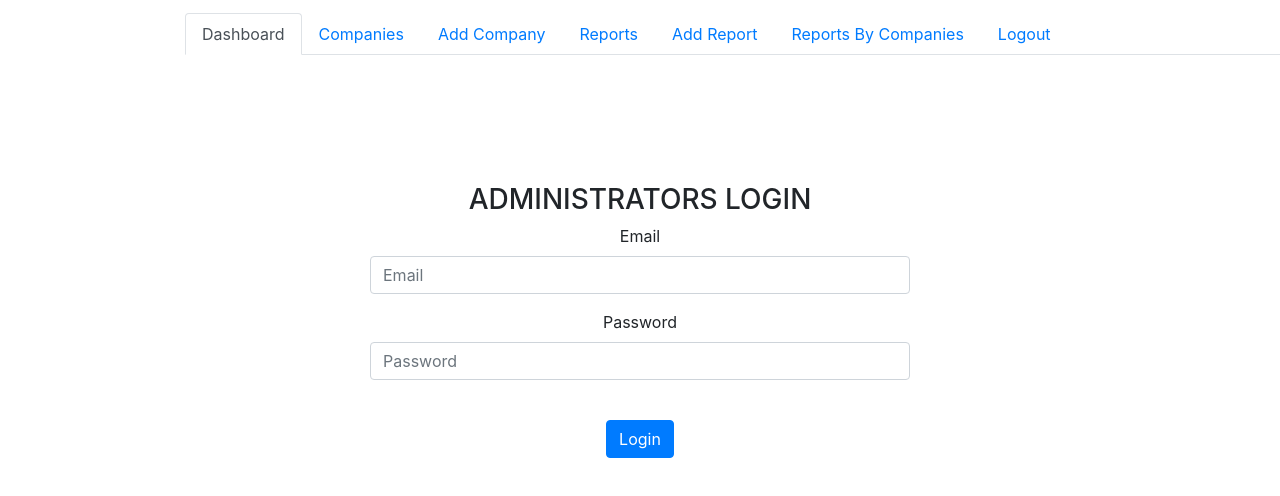
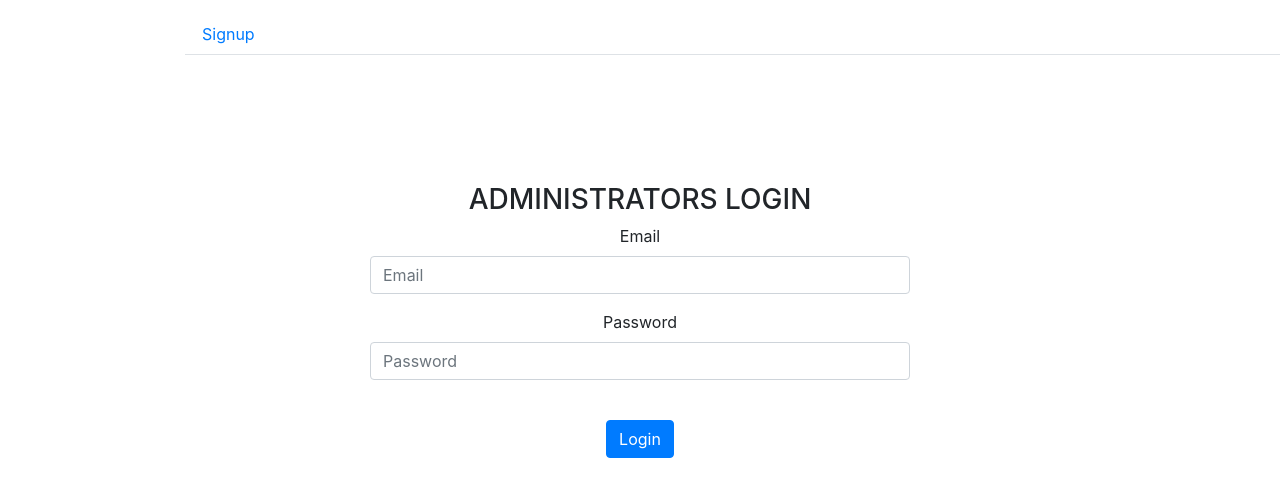
Before and after one commit to hayjay/strs_frontend_, a React (Create React App) app: page / in a window 1280 px wide. Shown: the top 496 px of the page. Built offline with nearby package versions, Linux system fonts and the light colour scheme.

Commit message:
Restricted routes that requires user to be authenticated, completed authentication flow

```diff
--- a/src/App.js
+++ b/src/App.js
@@ -1,33 +1,47 @@
 import React, { Component } from 'react';
-import logo from './logo.svg';
 import './App.css';
 import AllCompanies from './components/AllCompanies';
-import { BrowserRouter, Switch, Route, matchPath } from 'react-router-dom';
+import { BrowserRouter, Switch, Route, Redirect } from 'react-router-dom';
 import Login from './components/Login';
 import Navbar from './components/Navbar';
 import ViewCompany from './components/ViewCompany';
 import AddCompany from './components/AddCompany';
 import Reports from './components/Reports';
-import ViewReport from './components/ViewReport';
 import ReportByCompany from './components/ReportByCompany';
 import AddReport from './components/AddReport';
+import Dashboard from './components/Dashboard';
+import { isAuthenticated } from './Utility/utils';
+
 
 class App extends Component {
   // const isLoginPathActive = this.props.match.path;
   render() {
+    const userAuth = isAuthenticated();
+
     return (
     <BrowserRouter>
       <div className="App">
 
         <Navbar/>
 
+        {
+          (!userAuth) ?
+           window.location.pathname.toLowerCase() === '/register'
+                        ? <Redirect to={{pathname: '/register', state: {from: this.props.location}}}/>
+                        : window.location.pathname.toLowerCase() === '/'
+                          ? ''
+                          : <Redirect to={{pathname: '/', state: {from: this.props.location}}}  />
+                      :  ''
+
+        }
+
         <Switch>
           <Route exact path="/" component={Login}/>
           <Route path="/all-companies" component={AllCompanies}/>
+          <Route path="/dashboard" component={Dashboard}/>
           <Route path="/view-company/microsoft" component={ViewCompany}/>
           <Route path="/add-company" component={AddCompany}/>
           <Route path="/reports" component={Reports}/>
-          <Route path="/view-report/00001" component={ViewReport}/>
           <Route path="/report-by-company/microsoft" component={ReportByCompany}/>
           <Route path="/report/create" component={AddReport}/>
         </Switch>
--- a/src/components/AddReport.js
+++ b/src/components/AddReport.js
@@ -1,5 +1,4 @@
 import React from 'react';
-import { Link, NavLink, withRouter } from 'react-router-dom';
 
 const AddCompany = () => {
     return (
--- a/src/components/AllCompanies.js
+++ b/src/components/AllCompanies.js
@@ -1,5 +1,5 @@
 import React from 'react';
-import { Link, NavLink, withRouter } from 'react-router-dom';
+import { Link } from 'react-router-dom';
 
 const AllCompanies = () => {
     return (
--- /dev/null
+++ b/src/components/Dashboard.js
@@ -0,0 +1,18 @@
+import React from 'react';
+import DashboardCard from './cards/DashboardCard';
+const Dashboard = () => {
+    return (
+        <div className="container" style={{ marginTop:'3%', marginLeft:'15%' }}>
+            <div className="row">
+                <DashboardCard title="TOTAL COMPANY" count="3"/>
+                <DashboardCard title="TOTAL REPORTS" count="10"/>
+            </div>
+            <br/><br/>
+            <div className="row">
+
+            </div>
+        </div>
+    )
+}
+
+export default Dashboard
--- a/src/components/Login.js
+++ b/src/components/Login.js
@@ -38,7 +38,7 @@ class Login extends Component {
 
         login(this.state)
             .then((res) => {
-                window.location = '/reports';
+                window.location = '/dashboard';
                 toast.success("Login Successful!", {
                         position : toast.POSITION.TOP_RIGHT
                 });
@@ -58,7 +58,7 @@ class Login extends Component {
         const userAuth = isAuthenticated();
         if(userAuth) {
             const { from } = this.props.location.state || {
-                from : { pathname : '/reports' }
+                from : { pathname : '/dashboard' }
             }
             /**
              * If user is already authenticated then the application should redirect the user to where he was coming from.
--- a/src/components/Navbar.js
+++ b/src/components/Navbar.js
@@ -1,56 +1,54 @@
-import React from 'react';
-import { Link, NavLink, withRouter } from 'react-router-dom';
+import React, { Component } from 'react';
+import { Link, withRouter } from 'react-router-dom';
+import { isAuthenticated } from '../Utility/utils';
 
-const Navbar = () => {
-    return (
-        <div className="container" style={{ marginTop:'1%'}}>
-            <ul class="nav nav-tabs" style={{ width:'130%', marginLeft:'100px'}}>
-                <li class="nav-item">
-                    <Link className="nav-link active" to="/">Dashboard</Link>
+class Navbar extends Component {
+    render() {
+        const navLinks = isAuthenticated() ? (
+            <>
+                <li className="nav-item">
+                            <Link className="nav-link active" to="/dashboard">Dashboard</Link>
                 </li>
-                <li class="nav-item">
+                <li className="nav-item">
                     <Link className="nav-link" to="/all-companies">Companies</Link>
                 </li>
-                <li class="nav-item">
+                <li className="nav-item">
                     <Link className="nav-link" to="/add-company">Add Company</Link>
                 </li>
 
-                <li class="nav-item">
-                    <Link class="nav-link" to="/reports">Reports</Link>
+                <li className="nav-item">
+                    <Link className="nav-link" to="/reports">Reports</Link>
                 </li>
-                <li class="nav-item">
-                    <Link class="nav-link" to="/report/create">Add Report</Link>
+                <li className="nav-item">
+                    <Link className="nav-link" to="/report/create">Add Report</Link>
                 </li>
-                <li class="nav-item">
-                    <Link class="nav-link" to="/report-by-company/microsoft">Reports By Companies</Link>
-                </li>
-                {/* <li class="nav-item">
-                    <a class="nav-link" href="#">My Profile</a>
-                </li> */}
-                <li class="nav-item">
-                    <a class="nav-link" href="#">Logout</a>
+                <li className="nav-item">
+                    <Link className="nav-link" to="/report-by-company/microsoft">Reports By Companies</Link>
                 </li>
 
-            </ul>
+                <li className="nav-item">
+                    <a className="nav-link" href="#">Logout</a>
+                </li>
+            </>
+        ) : (
+            <>
+                <li className="nav-item">
+                 <a className="nav-link" href="#">Signup</a>
+                </li>
+            </>
+        )
 
-            {/* <div className="" style={{ position:'relative' }}>
-                <input type="checkbox" id="switch" />
-                <label for="switch">Switch</label>
-            </div> */}
-        </div>
-    )
-}
+        return (
+            <div className="container" style={{ marginTop:'1%'}}>
+                <ul className="nav nav-tabs" style={{ width:'130%', marginLeft:'100px'}}>
+                    {navLinks}
+                </ul>
+            </div>
+        )
+    }
 
-const switchButtonLabekStyle = {
-    cursor: 'pointer',
-	textIndent: '-9999px',
-	width: '200px',
-	height: '100px',
-	background: 'grey',
-	display: 'block',
-	borderRadius: '100px',
-	position: 'relative'
 }
 
 
-export default withRouter(Navbar);
+
+export default Navbar;
--- a/src/components/ReportByCompany.js
+++ b/src/components/ReportByCompany.js
@@ -1,5 +1,4 @@
 import React from 'react';
-import { Link, NavLink, withRouter } from 'react-router-dom';
 
 const ReportByCompany = () => {
     return (
--- a/src/components/Reports.js
+++ b/src/components/Reports.js
@@ -1,5 +1,4 @@
 import React from 'react';
-import { Link, NavLink, withRouter } from 'react-router-dom';
 
 const Reports = () => {
     return (
--- a/src/components/ViewCompany.js
+++ b/src/components/ViewCompany.js
@@ -1,25 +1,24 @@
 import React from 'react';
-import { Link, NavLink, withRouter } from 'react-router-dom';
 
 const ViewCompany = () => {
     return (
         <div className="container" style={{ marginTop:'3%' }}>
             <div className="row justify-content-md-center">
-                <div class="card" style={{ width: '48rem' }}>
-                    <div class="card-body">
+                <div className="card" style={{ width: '48rem' }}>
+                    <div className="card-body">
                         <center>
-                                <h5 class="card-title">MICROSOFT LIMITED</h5>
+                                <h5 className="card-title">MICROSOFT LIMITED</h5>
                         </center>
                         <br/>
-                        <h6 class="text-muted">Sector : <a href="">Technology</a></h6>
-                        <h6 class="text-muted">Official email : <a href="">admin@microsoft.com</a></h6>
-                        <h6 class="text-muted">Contact : <a href="">08033999449</a></h6>
-                        <h6 class="text-muted"> Aaddress : <b>23, Akin Adeshola Street VI, Lagos.</b></h6>
-                        <h6 class="text-muted">Website : <a href="">www.microsoft.com</a></h6>
-                        <h6 class="card-subtitle mb-2 text-muted">Card subtitle</h6>
-                        <p class="card-text">Some quick example text to build on the card title and make up the bulk of the card's content.</p>
-                        <a href="#" class="card-link">Card link</a>
-                        <a href="#" class="card-link">Another link</a>
+                        <h6 className="text-muted">Sector : <a href="">Technology</a></h6>
+                        <h6 className="text-muted">Official email : <a href="">admin@microsoft.com</a></h6>
+                        <h6 className="text-muted">Contact : <a href="">08033999449</a></h6>
+                        <h6 className="text-muted"> Aaddress : <b>23, Akin Adeshola Street VI, Lagos.</b></h6>
+                        <h6 className="text-muted">Website : <a href="">www.microsoft.com</a></h6>
+                        <h6 className="card-subtitle mb-2 text-muted">Card subtitle</h6>
+                        <p className="card-text">Some quick example text to build on the card title and make up the bulk of the card's content.</p>
+                        <a href="#" className="card-link">Card link</a>
+                        <a href="#" className="card-link">Another link</a>
                     </div>
                 </div>
             </div>
--- /dev/null
+++ b/src/components/cards/DashboardCard.js
@@ -0,0 +1,17 @@
+import React from 'react'
+
+const DashboardCard = (props) => {
+    return (
+        <div className="col">
+                <div className="card" style={{ width: '18rem' }}>
+                        <div className="card-body">
+                            <h5 className="card-title">{props.title}</h5>
+                            <h6 className="card-subtitle mb-2 text-muted"><a href="">{props.count}</a></h6>
+
+                        </div>
+                </div>
+        </div>
+    )
+}
+
+export default DashboardCard
```
Also changed, not shown: src/components/AddCompany.js (+18 -19 lines).
